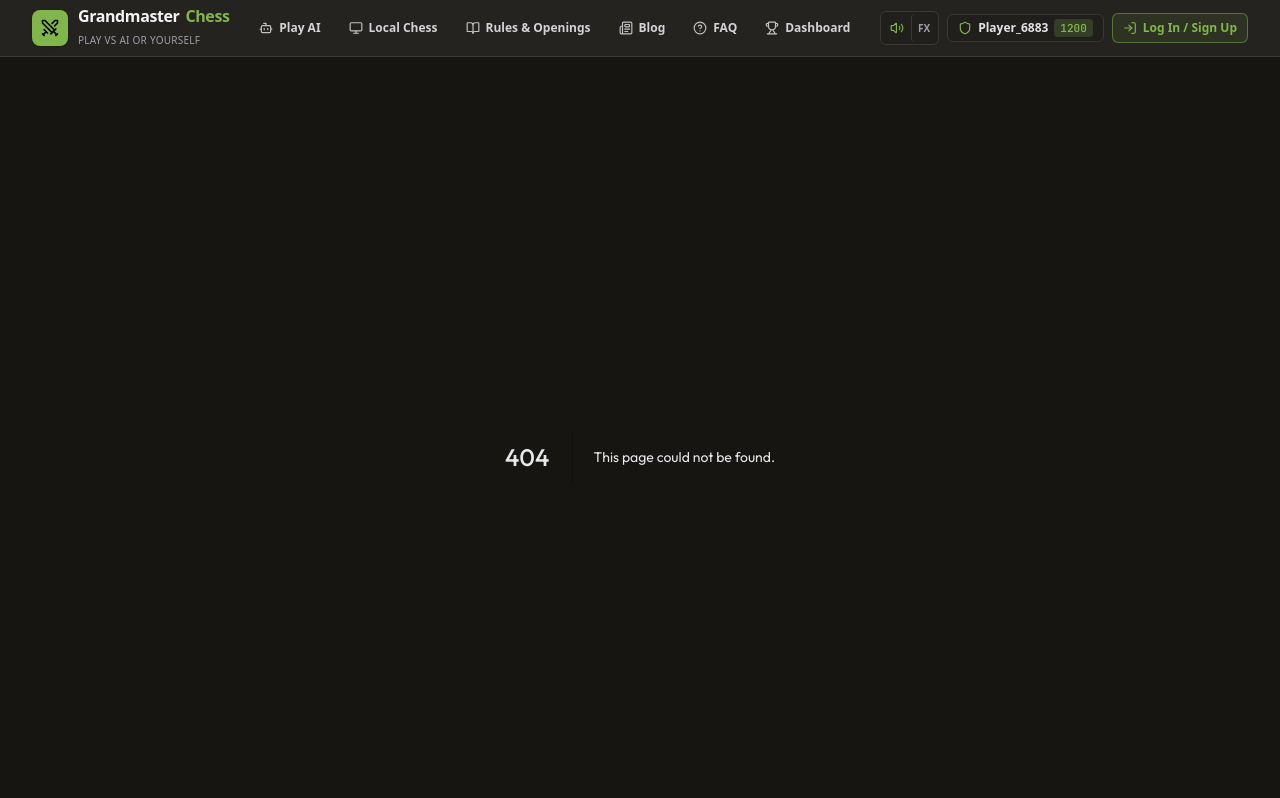
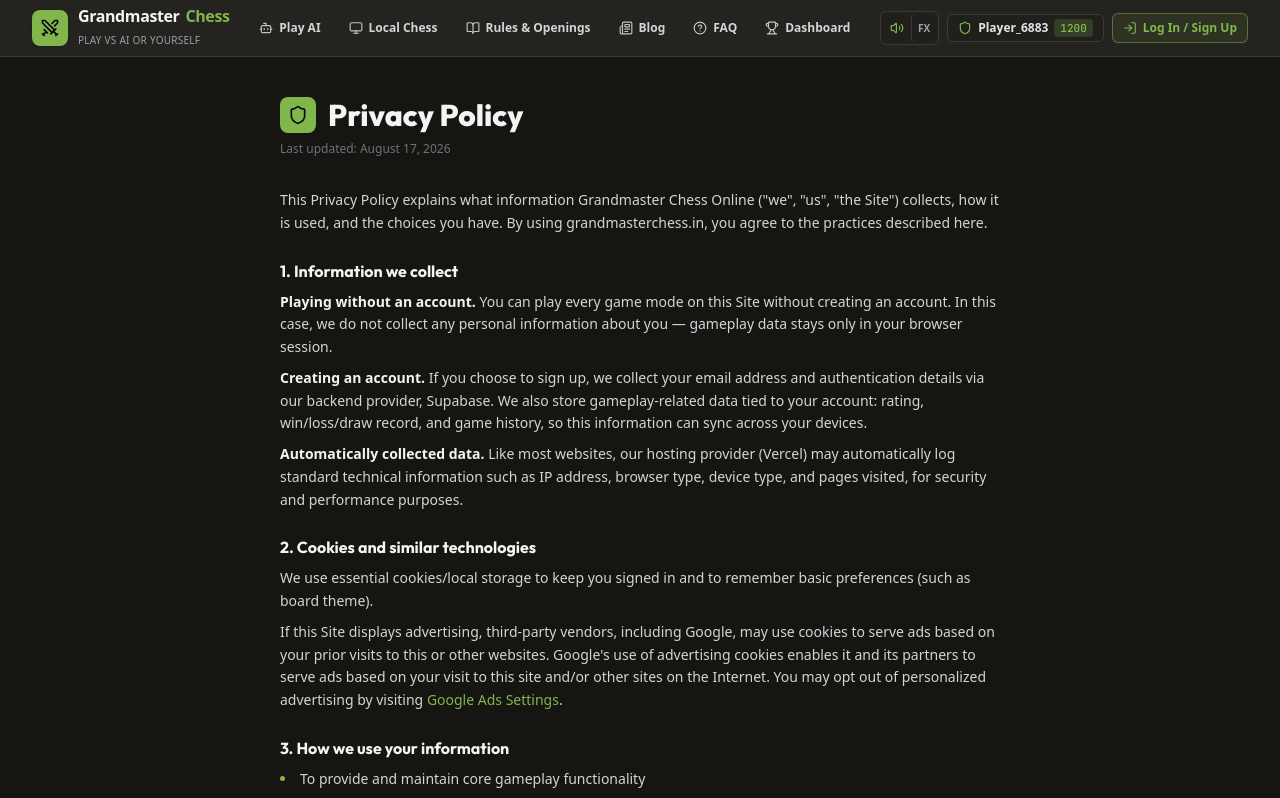
Before and after one commit to abhi15724/Grandmaster-chess, a Next.js app: page /privacy in a window 1280 px wide. Before the commit this address had no page. Shown: the top 798 px of the page. Built offline with nearby package versions, Linux system fonts and the light colour scheme.

Commit message:
Create page.tsx

```diff
--- /dev/null
+++ b/app/privacy/page.tsx
@@ -0,0 +1,13 @@
+import type { Metadata } from 'next';
+import { PrivacyPage } from '@/components/pages/PrivacyPage';
+import { SITE_NAME } from '@/lib/site-config';
+
+export const metadata: Metadata = {
+  title: `Privacy Policy | ${SITE_NAME}`,
+  description: 'How Grandmaster Chess Online collects, uses, and protects your information.',
+  alternates: { canonical: '/privacy' },
+};
+
+export default function Page() {
+  return <PrivacyPage />;
+}
```
